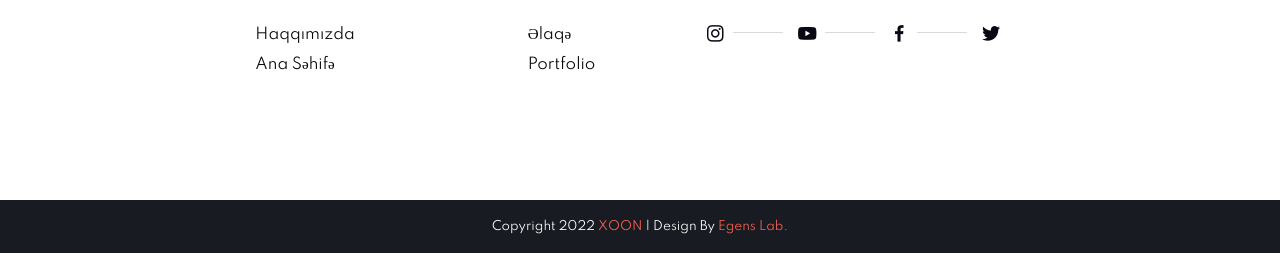
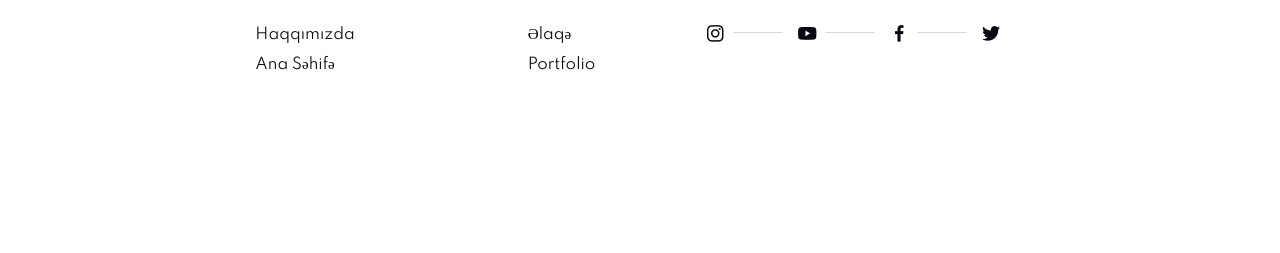
Before and after one commit to IdrisCafarov/Photography, a Django app: page /about in a window 1280 px wide. Shown: the part 2550-2803 px from the top of the page. After the commit the page ends 2620 px from the top, so only its background shows below. Run offline with Django 4.2, Linux system fonts and the light colour scheme; tables that the repository leaves empty hold one stand-in row (values such as "Sample post"); grey boxes marked "Sample" are stand-in pictures; some libraries are stand-ins or nearby versions; some web fonts are replaced.

Commit message:
changes bg

```diff
--- a/templates/base.html
+++ b/templates/base.html
@@ -372,9 +372,9 @@
                         </div>
                     </div>
                 </div>
-                <div class="footer-btm d-flex justify-content-center">
+                {% comment %} <div class="footer-btm d-flex justify-content-center">
                     <p>Copyright 2022 <a href="#">XOON</a> | Design By <a href="#">Egens Lab.</a></p>
-                </div>
+                </div> {% endcomment %}
             </footer>
 
         </div>
```
